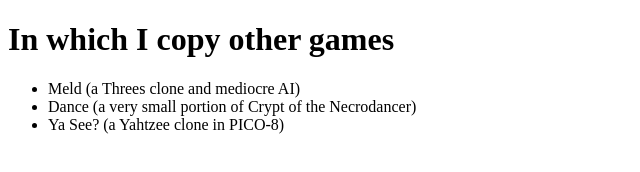
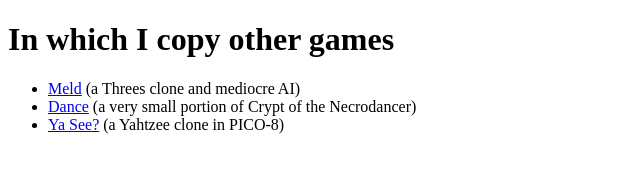
Before and after one commit to jkadams/jkadams.github.io, a plain HTML site: page index.html in a window 1280 px wide. Shown: the whole page, without its empty margins (0-640 px from the left). Drawn offline with Linux system fonts and the light colour scheme.

Commit message:
Update index.html

```diff
--- a/index.html
+++ b/index.html
@@ -3,9 +3,9 @@
 <body>
 <h1>In which I copy other games</h1>
 <ul>
-<li>Meld (a Threes clone and mediocre AI)</li>
-<li>Dance (a very small portion of Crypt of the Necrodancer)</li>
-<li>Ya See? (a Yahtzee clone in PICO-8)</li>
+  <li><a href="/meld">Meld</a> (a Threes clone and mediocre AI)</li>
+  <li><a href="/dance">Dance</a> (a very small portion of Crypt of the Necrodancer)</li>
+  <li><a href="/yasee">Ya See?</a> (a Yahtzee clone in PICO-8)</li>
 </ul>
 </body>
 </html>
```
